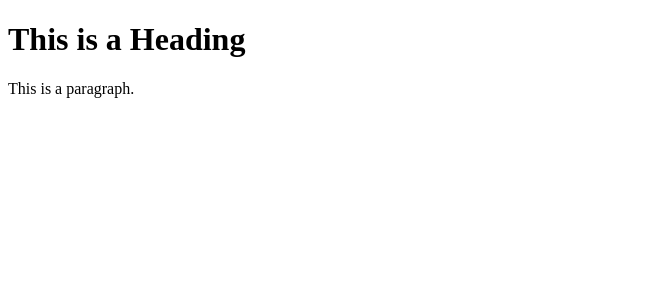
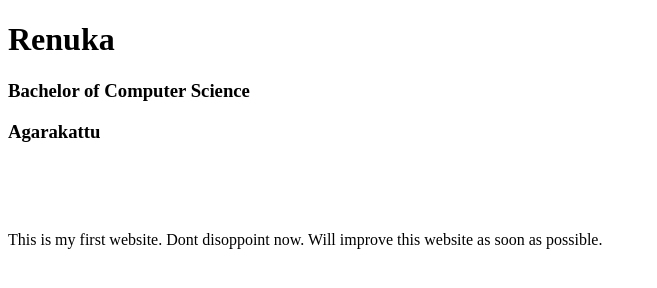
Before and after one commit to renugam2002/renugam2002.github.io, a plain HTML site: page index.html in a window 1280 px wide. Shown: the whole page, without its empty margins (0-657 px from the left). Drawn offline with Linux system fonts and the light colour scheme.

Commit message:
content improved

```diff
--- a/index.html
+++ b/index.html
@@ -5,8 +5,12 @@
 </head>
 <body>
 
-<h1>This is a Heading</h1>
-<p>This is a paragraph.</p>
-
+<h1>Renuka</h1>
+<h3>Bachelor of Computer Science</h3>
+<h3>Agarakattu</h3>
+  <br/>
+  <br/>
+  <br/>
+  <p> This is my first website. Dont disoppoint now. Will improve this website as soon as possible.</p>
 </body>
 </html>
```
